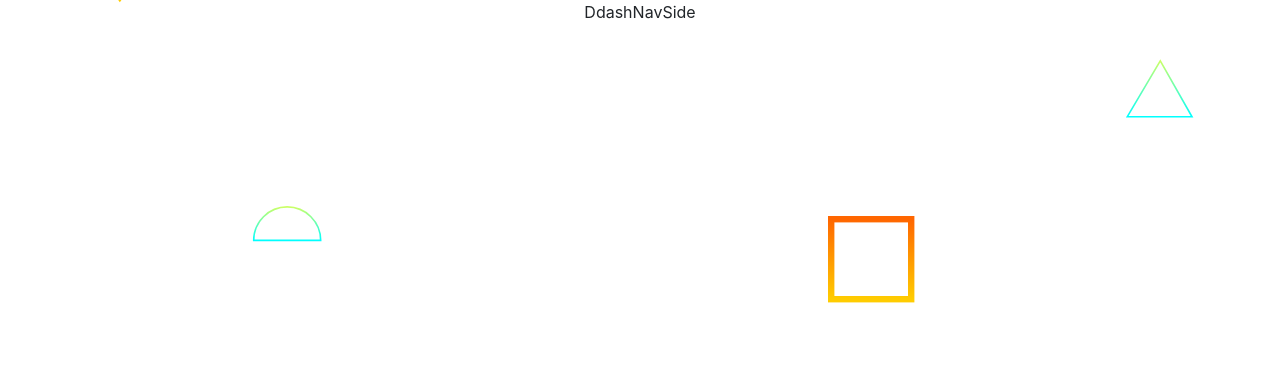
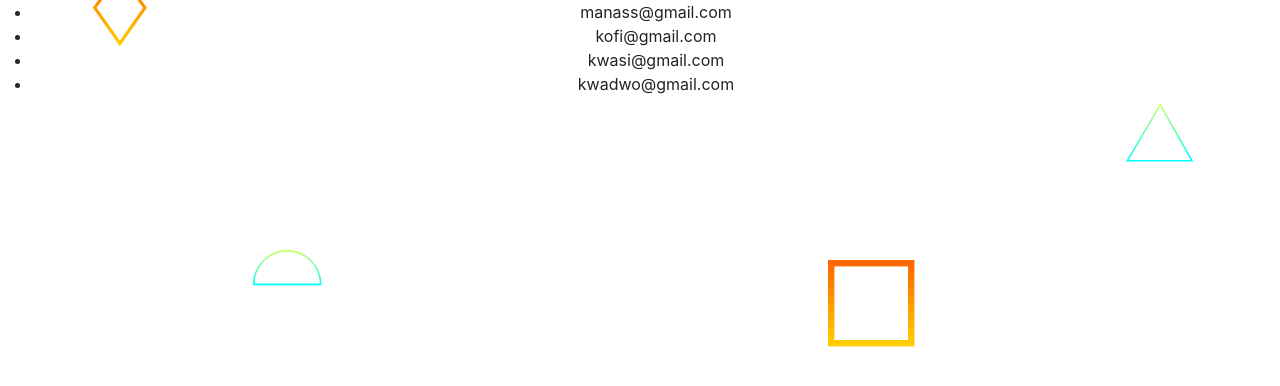
Before and after one commit to ManassehGit/vilog, a React (Create React App) app: page /host in a window 1280 px wide. Shown: the top 386 px of the page. Built offline with nearby package versions, Linux system fonts and the light colour scheme.

Commit message:
some more changes made on the host dashboard

```diff
--- a/src/components/host/hostPage.js
+++ b/src/components/host/hostPage.js
@@ -1,14 +1,13 @@
 import React from 'react'
 import DashNavSide from '../dashboard/dashNavSide'
 import HostDashContent from './hostDashContent'
+import ListVisitors from './listVisitors'
 
 const HostPage = () => {
   return (
-    <>
-    <DashNavSide>
-      <HostDashContent />
-    </DashNavSide>
-    </>
+    <div>
+    <ListVisitors />
+    </div>
 
   )
 }
```
